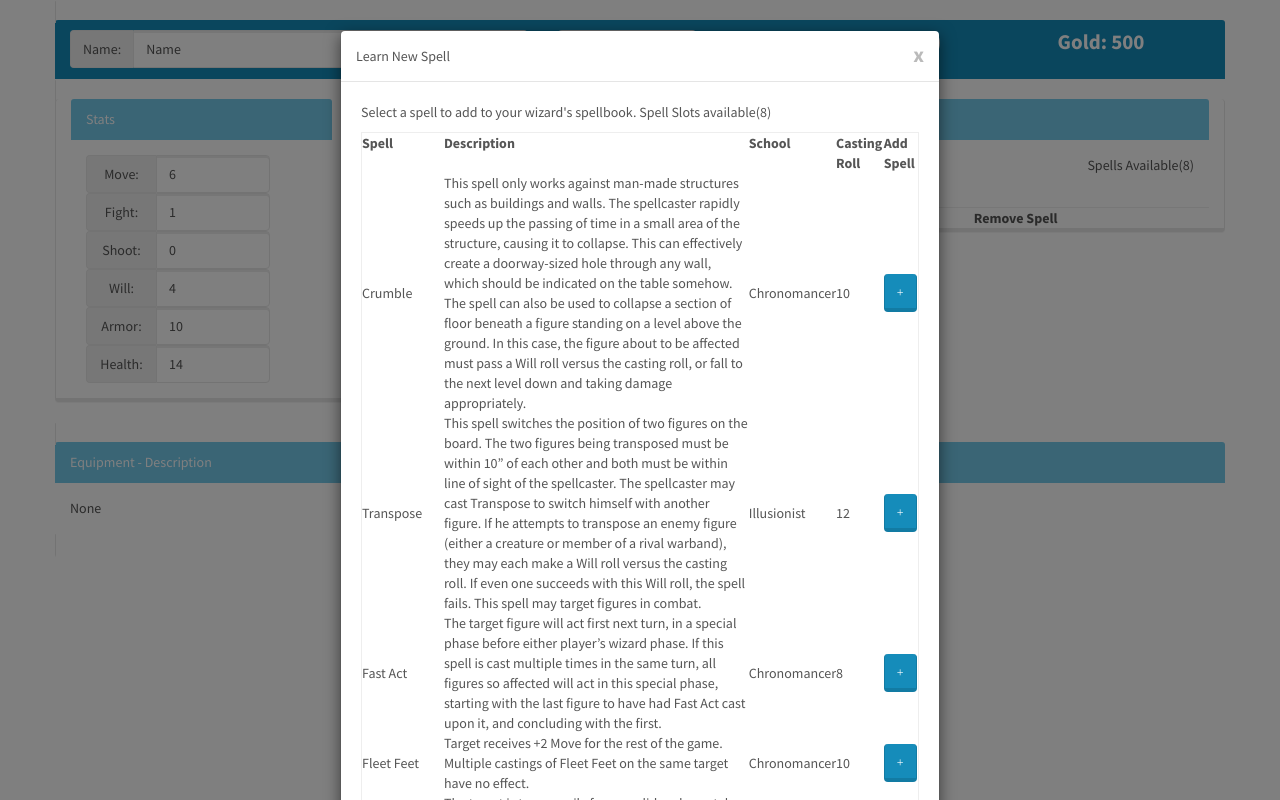
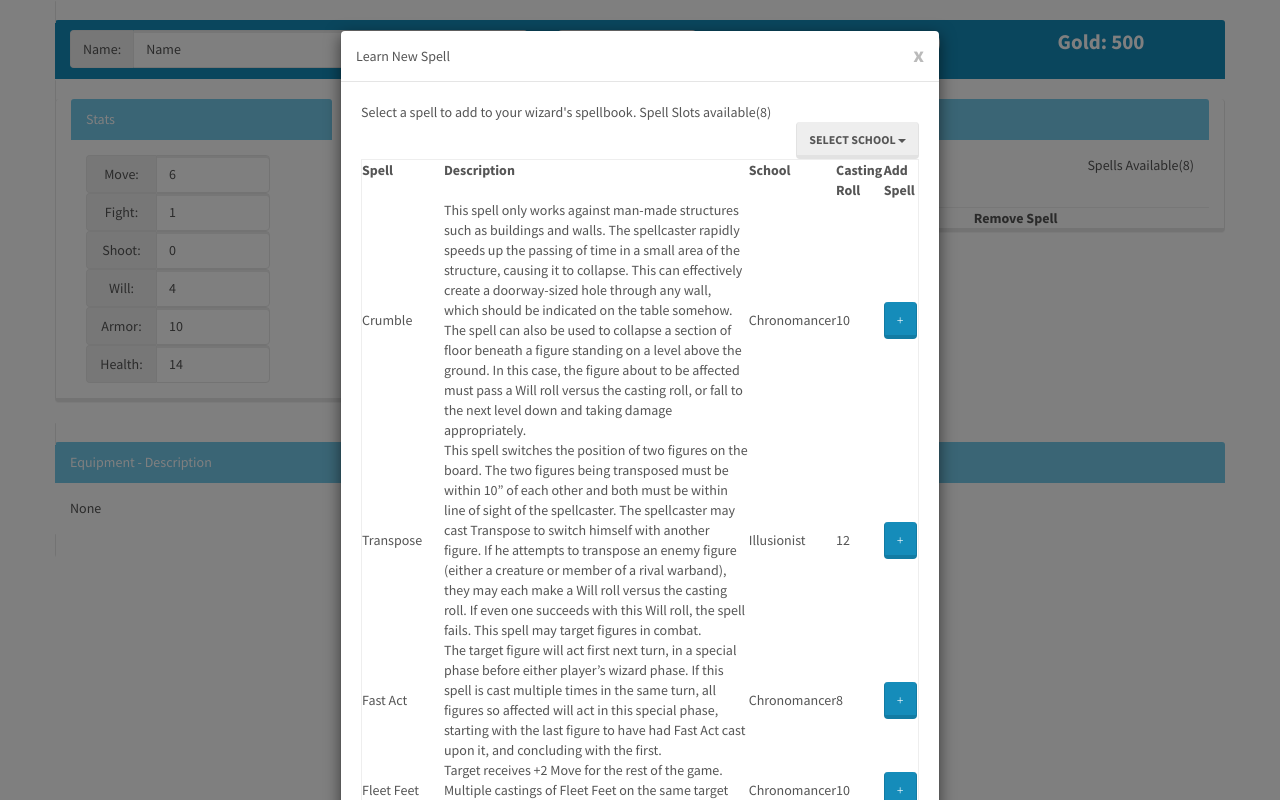
Before and after one commit to ChargerIIC/Frostgrave-WarRoster, an Angular app: page / in a window 1280 px wide. Both pictures are taken after a click on the button "ADD SPELL". Built offline with nearby package versions, Linux system fonts and the light colour scheme; a web font is replaced by a local one.

Commit message:
Html update for school dropdown
Html update for school dropdown

```diff
--- a/src/app/spell-dialog-modal/spell-dialog-modal.component.html
+++ b/src/app/spell-dialog-modal/spell-dialog-modal.component.html
@@ -8,6 +8,14 @@
     <div class="modal-body">
       Select a spell to add to your wizard's spellbook.  Spell Slots available({{userMage.openSpellSlots}})
       <div class="dropdown">
+        <button class="btn btn-default dropdown-toggle pull-right" type="button" id="schoolDropdown" data-toggle="dropdown" aria-haspopup="true" aria-expanded="true">
+          Select School
+          <span class="caret"></span>
+        </button>
+        <ul class="dropdown-menu pull-right" aria-labelledby="schoolDropdown">
+          <li *ngFor="let school of getSchools()"><a href="#">{{school}}</a></li>
+        </ul>
+      </div>
       <p></p>
       <table class="table table-hover table-bordered">
         <th>Spell</th><th>Description</th><th>School</th><th>Casting Roll</th><th>Add Spell</th>
```
